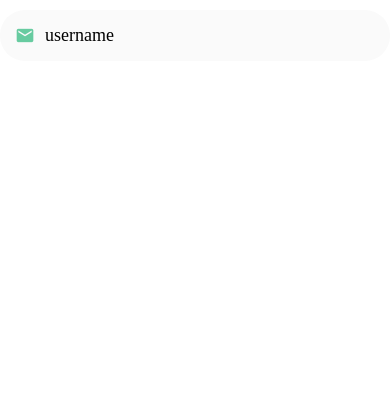
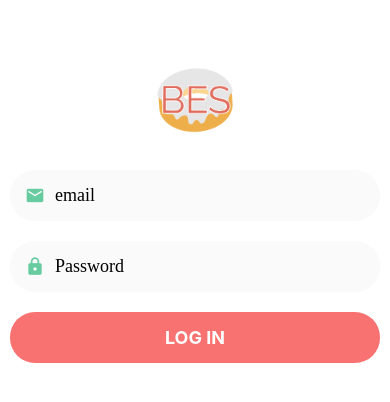
Before and after one commit to thesupermanny/kevBakeEquip, a React Native app: screen / in a window 390 px wide. Shown: the top 402 px of the page. Built offline with nearby package versions, Linux system fonts and the light colour scheme.

Commit message:
log in with formik and yup validation

```diff
--- a/App.js
+++ b/App.js
@@ -15,11 +15,10 @@
 import AccountScreen from './app/screens/AccountScreen';
 import ListingScreen from './app/screens/ListingScreen';
 import AppTextInput from './app/components/AppTextInput';
+import AppPicker from './app/components/AppPicker';
+import { useState } from 'react';
+import LogInScreen from './app/screens/LogInScreen';
 
 export default function App() {
-  return (
-    <Screen>
-      <AppTextInput placeholder='username' icon='email' />
-    </Screen>
-  );
+  return <LogInScreen />;
 }
--- /dev/null
+++ b/app/components/AppPicker.js
@@ -0,0 +1,84 @@
+import React, { useState } from 'react';
+import {
+  View,
+  StyleSheet,
+  TextInput,
+  TouchableWithoutFeedback,
+  Modal,
+  Button,
+  FlatList,
+} from 'react-native';
+import { MaterialCommunityIcons } from '@expo/vector-icons';
+
+import colors from '../config/colors';
+import defaultStyles from '../config/styles';
+import AppText from './AppText';
+import Screen from './Screen';
+import PickerItem from './PickerItem';
+
+function AppPicker({ icon, items, placeholder, onSelectItem, selectedItem }) {
+  const [modalVisable, setModalVisable] = useState(false);
+
+  return (
+    <>
+      <TouchableWithoutFeedback onPress={() => setModalVisable(true)}>
+        <View style={styles.constainer}>
+          {icon && (
+            <MaterialCommunityIcons
+              name={icon}
+              size={20}
+              color={colors.accent}
+              style={styles.icon}
+            />
+          )}
+          <AppText style={styles.text}>
+            {selectedItem ? selectedItem.label : placeholder}
+          </AppText>
+          <MaterialCommunityIcons
+            name='chevron-down'
+            size={20}
+            color={colors.accent}
+          />
+        </View>
+      </TouchableWithoutFeedback>
+      <Modal visible={modalVisable} animationType={'slide'}>
+        <Screen>
+          <Button title='close' onPress={() => setModalVisable(false)} />
+          <FlatList
+            data={items}
+            keyExtractor={(item) => item.value.toString()}
+            renderItem={({ item }) => (
+              <PickerItem
+                label={item.label}
+                onPress={() => {
+                  setModalVisable(false);
+                  onSelectItem(item);
+                }}
+              />
+            )}
+          />
+        </Screen>
+      </Modal>
+    </>
+  );
+}
+
+const styles = StyleSheet.create({
+  constainer: {
+    backgroundColor: colors.light,
+    borderRadius: 25,
+    flexDirection: 'row',
+    width: '100%',
+    padding: 15,
+    marginVertical: 10,
+  },
+  icon: {
+    marginRight: 10,
+    alignSelf: 'center',
+  },
+  text: {
+    flex: 1,
+  },
+});
+
+export default AppPicker;
--- a/app/components/AppTextInput.js
+++ b/app/components/AppTextInput.js
@@ -1,5 +1,5 @@
 import React from 'react';
-import { View, StyleSheet, TextInput, Platform } from 'react-native';
+import { View, StyleSheet, TextInput } from 'react-native';
 import { MaterialCommunityIcons } from '@expo/vector-icons';
 
 import colors from '../config/colors';
--- /dev/null
+++ b/app/components/PickerItem.js
@@ -0,0 +1,19 @@
+import React from 'react';
+import { TouchableOpacity, StyleSheet } from 'react-native';
+
+import AppText from './AppText';
+
+function PickerItem({ label, onPress }) {
+  return (
+    <TouchableOpacity onPress={onPress}>
+      <AppText style={styles.text}>{label}</AppText>
+    </TouchableOpacity>
+  );
+}
+const styles = StyleSheet.create({
+  text: {
+    padding: 20,
+  },
+});
+
+export default PickerItem;
--- /dev/null
+++ b/app/screens/LogInScreen.js
@@ -0,0 +1,71 @@
+import React from 'react';
+import { StyleSheet, Image } from 'react-native';
+import { Formik } from 'formik';
+
+import AppButton from '../components/AppButton';
+import AppTextInput from '../components/AppTextInput';
+import * as Yup from 'yup';
+
+import Screen from '../components/Screen';
+import AppText from '../components/AppText';
+
+const validationShema = Yup.object().shape({
+  email: Yup.string().required().email().label('Email'),
+  password: Yup.string().required().min(4).label('Password'),
+});
+
+function LogInScreen(props) {
+  return (
+    <Screen style={styles.container}>
+      <Image
+        resizeMode='contain'
+        style={styles.logo}
+        source={require('../assets/besLogo.png')}
+      />
+      <Formik
+        initialValues={{ email: '', password: '' }}
+        onSubmit={(values) => console.log(values)}
+        validationSchema={validationShema}
+      >
+        {({ handleChange, handleSubmit, errors }) => (
+          <>
+            <AppTextInput
+              autoCapitalize='none'
+              autoCorrect={false}
+              icon='email'
+              keyboardType='email-address'
+              onChangeText={handleChange('email')}
+              placeholder='email'
+              //Allows IOS to auto fill from keychain
+              textContentType='email'
+            />
+            <AppText style={{ color: 'red' }}>{errors.email}</AppText>
+            <AppTextInput
+              autoCapitalize='none'
+              autoCorrect={false}
+              icon='lock'
+              onChangeText={handleChange('password')}
+              placeholder='Password'
+              secureTextEntry={true}
+              textContentType='password'
+            />
+            <AppText style={{ color: 'red' }}>{errors.password}</AppText>
+            <AppButton color='error' title='Log In' onPress={handleSubmit} />
+          </>
+        )}
+      </Formik>
+    </Screen>
+  );
+}
+
+const styles = StyleSheet.create({
+  container: { padding: 10 },
+  logo: {
+    width: 80,
+    height: 80,
+    alignSelf: 'center',
+    marginTop: 50,
+    marginBottom: 20,
+  },
+});
+export default LogInScreen;
--- a/package.json
+++ b/package.json
@@ -13,11 +13,13 @@
     "expo": "~45.0.0",
     "expo-constants": "^13.1.1",
     "expo-status-bar": "~1.3.0",
+    "formik": "^2.1.4",
     "react": "17.0.2",
     "react-dom": "17.0.2",
     "react-native": "0.68.2",
+    "react-native-gesture-handler": "~2.2.1",
     "react-native-web": "0.17.7",
-    "react-native-gesture-handler": "~2.2.1"
+    "yup": "^0.32.11"
   },
   "devDependencies": {
     "@babel/core": "^7.12.9"
```
Also changed, not shown: 1 other file (tests, documents, lock files or other folders).
